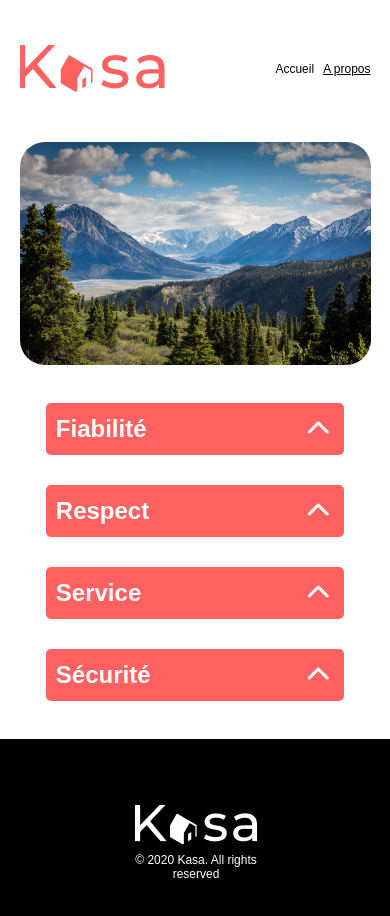
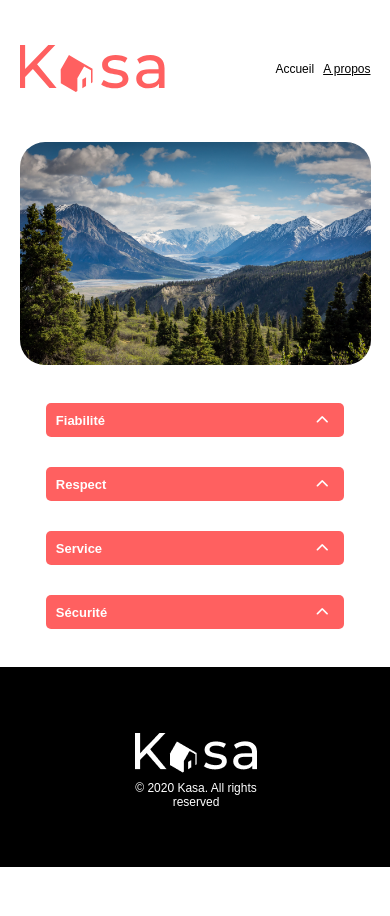
Before and after one commit to DuskyLunari/P7-Kasa, a React (Vite) app: page /a-propos in a window 390 px wide. Shown: the top 916 px of the page. After the commit the page ends 867 px from the top, so only its background shows below. Built offline with nearby package versions, Linux system fonts and the light colour scheme; a web font is replaced by a local one.

Commit message:
Update: Mobile responsive added

```diff
--- a/assets/css/Collapse.css
+++ b/assets/css/Collapse.css
@@ -9,7 +9,7 @@
   justify-content: space-between;
   align-items: center;
   border: none;
-  padding: 10px;
+  padding: 10px 15px 10px 15px;
   cursor: pointer;
   width: 100%;
   text-align: left;
@@ -37,6 +37,8 @@
 .collapse-container .collapse .collapse__content {
   overflow: hidden;
   transition: max-height 0.3s ease-out;
+  font-size: 18px;
+  font-weight: 400;
   max-height: 0;
   opacity: 0;
   background-color: rgba(246, 246, 246, 0.45);
@@ -52,4 +54,20 @@
   max-height: 0;
   opacity: 0;
   padding: 0;
+}
+
+@media (max-width: 768px) {
+  .collapse-container .collapse .collapse__toggle {
+    padding: 5px 10px 5px 10px;
+    font-size: 13px;
+    font-weight: 700;
+  }
+  .collapse-container .collapse .collapse__icon {
+    width: 24px;
+    height: 24px;
+  }
+  .collapse-container .collapse .collapse__content {
+    font-size: 12px;
+    font-weight: 400;
+  }
 }/*# sourceMappingURL=Collapse.css.map */
--- a/src/components/Collapse/Collapse.scss
+++ b/src/components/Collapse/Collapse.scss
@@ -7,7 +7,7 @@
             justify-content: space-between;
             align-items: center;
             border: none;
-            padding: 10px;
+            padding: 10px 15px 10px 15px;
             cursor: pointer;
             width: 100%;
             text-align: left;
@@ -35,6 +35,8 @@
         .collapse__content {
             overflow: hidden;
             transition: max-height 0.3s ease-out;
+            font-size: 18px;
+            font-weight: 400;
             max-height: 0;
             opacity: 0;
             background-color: rgba(246, 246, 246, 0.45);
@@ -53,3 +55,23 @@
         }
     }
 }
+
+@media (max-width: 768px) {
+    .collapse-container {
+        .collapse {
+            .collapse__toggle {
+                padding: 5px 10px 5px 10px;
+                font-size: 13px;
+                font-weight: 700;
+            }
+            .collapse__icon {
+                width: 24px;
+                height: 24px;
+            }
+            .collapse__content {
+                font-size: 12px;
+                font-weight: 400;
+            }
+        }
+    }
+}
```
Also changed, not shown: 1 other file (tests, documents, lock files or other folders).
